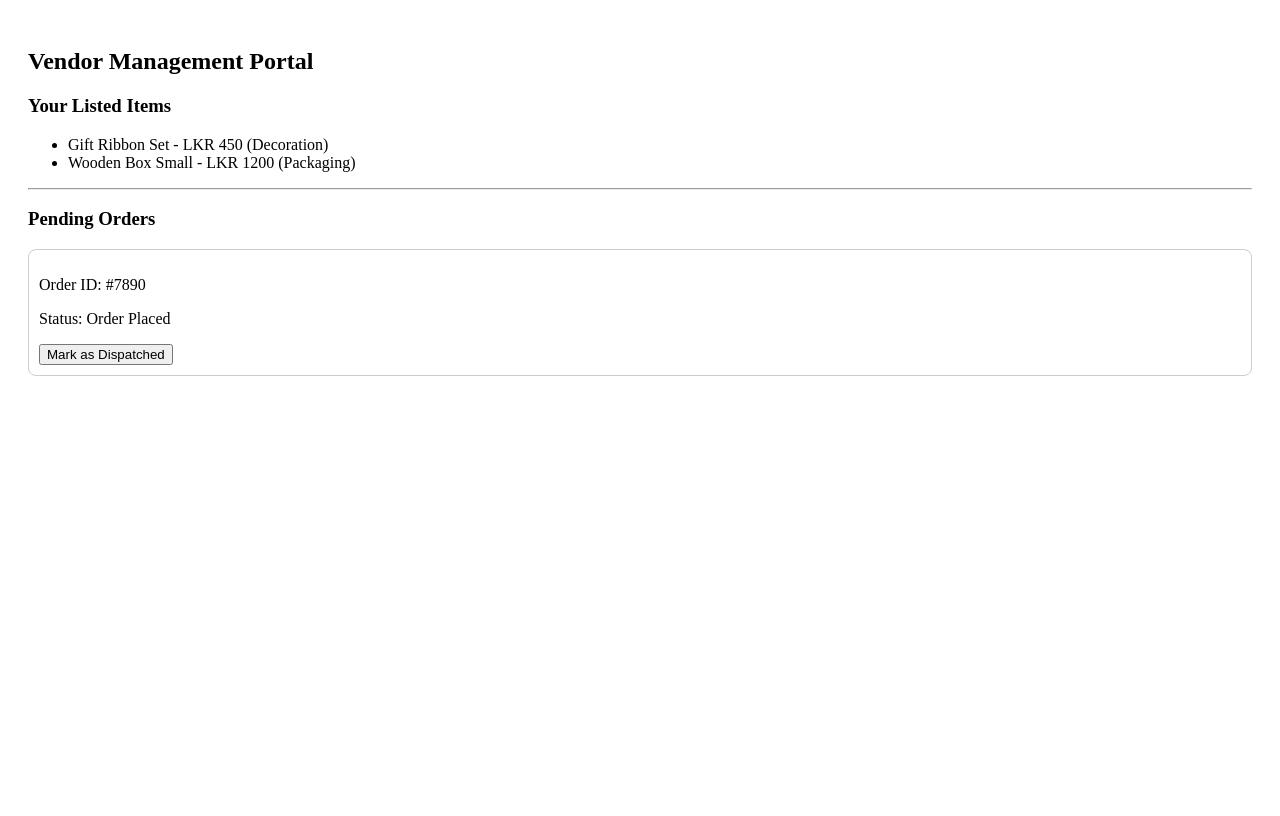
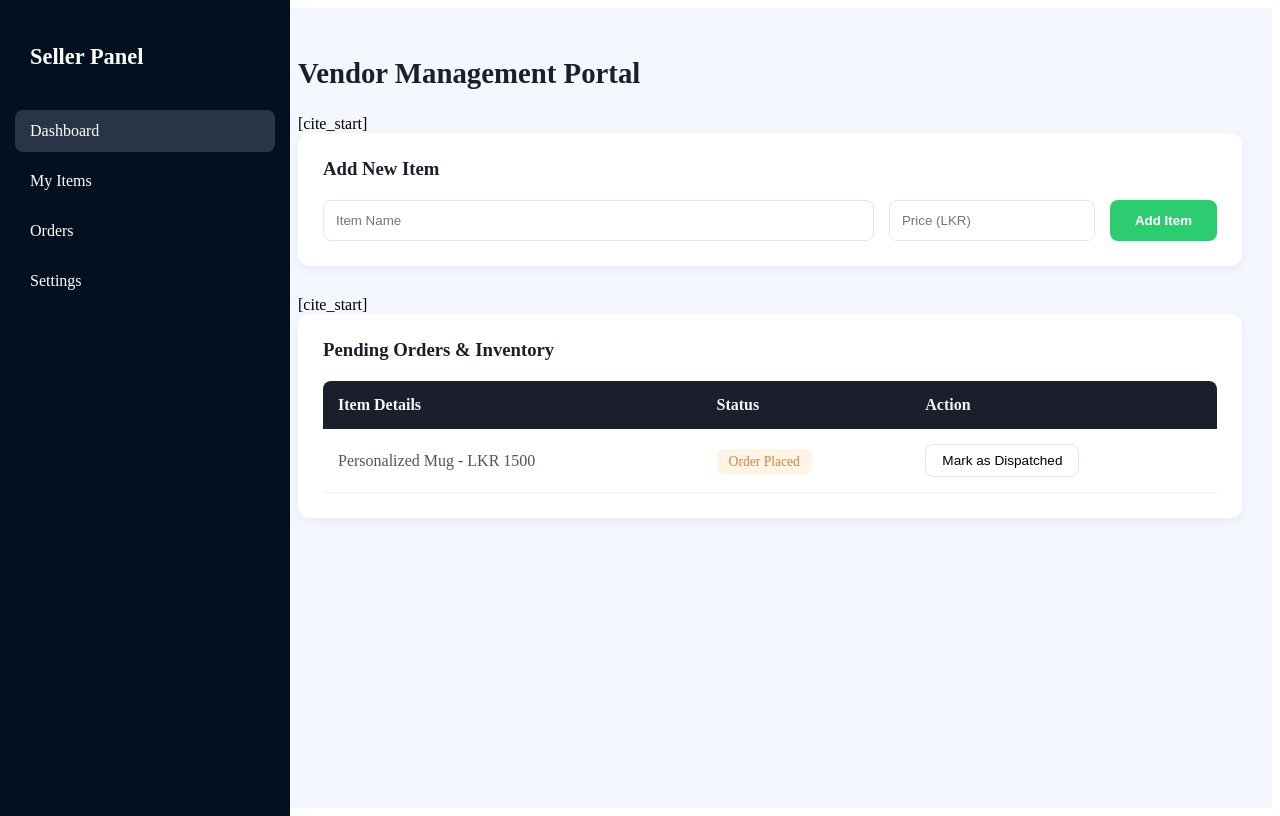
Before and after one commit to Dineth519/e23-co2060-GiftBox-Customization-Marketplace, a React (Create React App) app in the folder code/frontend/: page /seller in a window 1280 px wide. Built offline with nearby package versions, Linux system fonts and the light colour scheme.

Commit message:
Added Add Item form and improved seller table UI

```diff
--- a/code/frontend/src/components/seller/SellerSidebar.jsx
+++ b/code/frontend/src/components/seller/SellerSidebar.jsx
@@ -1,13 +1,44 @@
 import React from 'react';
 
 const SellerSidebar = () => {
+  // Sidebar container style matching the dark admin theme
+  const sidebarStyle = {
+    width: '260px',
+    height: '100vh',
+    background: '#041020',
+    color: 'white',
+    padding: '25px 15px',
+    position: 'fixed',
+    left: 0,
+    top: 0
+  };
+
+  const menuItemStyle = {
+    padding: '12px 15px',
+    margin: '8px 0',
+    borderRadius: '8px',
+    cursor: 'pointer',
+    fontSize: '1rem',
+    transition: 'background 0.3s'
+  };
+
+  // Active menu item highlight matching the admin panel
+  const activeItemStyle = {
+    ...menuItemStyle,
+    background: '#293546',   // Darker background for active item
+    fontWeight: '500'
+  };
+
   return (
-    <div style={{ width: '200px', height: '100vh', background: '#2c3e50', color: 'white', padding: '20px' }}>
-      <h3>Seller Panel</h3>
+    <div style={sidebarStyle}>
+      <h2 style={{ fontSize: '1.4rem', marginBottom: '40px', paddingLeft: '15px', fontWeight: 'bold' }}>
+        Seller Panel
+      </h2>
       <ul style={{ listStyle: 'none', padding: 0 }}>
-        <li style={{ margin: '20px 0', cursor: 'pointer' }}>Dashboard</li>
-        <li style={{ margin: '20px 0', cursor: 'pointer' }}>My Items</li>
-        <li style={{ margin: '20px 0', cursor: 'pointer' }}>Orders</li>
+        <li style={activeItemStyle}>Dashboard</li>
+        <li style={menuItemStyle}>My Items</li>
+        <li style={menuItemStyle}>Orders</li>
+        <li style={menuItemStyle}>Settings</li>
       </ul>
     </div>
   );
--- a/code/frontend/src/pages/seller/SellerDashboard.jsx
+++ b/code/frontend/src/pages/seller/SellerDashboard.jsx
@@ -1,46 +1,93 @@
 import React, { useState } from 'react';
+import SellerSidebar from '../../components/seller/SellerSidebar';
 
 const SellerDashboard = () => {
- // Sample data for items listed by the seller
-  const [items] = useState([
-    { id: 1, name: 'Gift Ribbon Set', price: 450, category: 'Decoration' },
-    { id: 2, name: 'Wooden Box Small', price: 1200, category: 'Packaging' }
+  const [items, setItems] = useState([
+    { id: 1, name: 'Personalized Mug', price: 1500, status: 'Order Placed' },
   ]);
 
-  // Function to handle status update for an order
+  const [newItem, setNewItem] = useState({ name: '', price: '' });
+
+  const handleAddItem = (e) => {
+    e.preventDefault();
+    setItems([...items, { ...newItem, id: Date.now(), status: 'Order Placed' }]);
+    setNewItem({ name: '', price: '' });
+    alert("Item added successfully!");
+  };
+
   const handleStatusUpdate = (orderId) => {
-    console.log(`Order ${orderId} marked as Dispatched`);
-    alert("Item status updated to: Item Dispatched by Vendor");
+    alert("Status Updated: Item Dispatched by Vendor");
   };
 
   return (
-    <div className="seller-container" style={{ padding: '20px' }}>
-      <h2>Vendor Management Portal</h2>
+    // Main background matching the light blue admin theme
+    <div style={{ display: 'flex', background: '#f4f7fe', minHeight: '100vh' }}>
+      <SellerSidebar />
 
-      <section>
-        <h3>Your Listed Items</h3>
-        <ul>
-          {items.map(item => (
-            <li key={item.id}>
-              {item.name} - LKR {item.price} ({item.category})
-            </li>
-          ))}
-        </ul>
-      </section>
+      {/* Content offset by sidebar width */}
+      <div style={{ flex: 1, padding: '30px', marginLeft: '260px' }}>
+        <h1 style={{ color: '#1a1f2b', marginBottom: '25px', fontSize: '1.8rem' }}>Vendor Management Portal</h1>
 
-      <hr />
+        [cite_start]{/* Add New Item Section [cite: 16, 23] */}
+        <div style={{ background: 'white', padding: '25px', borderRadius: '12px', marginBottom: '30px', boxShadow: '0 4px 12px rgba(0,0,0,0.05)' }}>
+          <h3 style={{ color: '#1a1f2b', marginTop: 0, marginBottom: '20px' }}>Add New Item</h3>
+          <form onSubmit={handleAddItem} style={{ display: 'flex', gap: '15px' }}>
+            <input
+              type="text"
+              placeholder="Item Name"
+              style={{ padding: '12px', borderRadius: '8px', border: '1px solid #e0e6ed', flex: 1 }}
+              value={newItem.name}
+              onChange={(e) => setNewItem({...newItem, name: e.target.value})}
+              required
+            />
+            <input
+              type="number"
+              placeholder="Price (LKR)"
+              style={{ padding: '12px', borderRadius: '8px', border: '1px solid #e0e6ed', width: '180px' }}
+              value={newItem.price}
+              onChange={(e) => setNewItem({...newItem, price: e.target.value})}
+              required
+            />
+            <button type="submit" style={{ padding: '12px 25px', cursor: 'pointer', background: '#2ecc71', color: 'white', border: 'none', borderRadius: '8px', fontWeight: 'bold' }}>
+              Add Item
+            </button>
+          </form>
+        </div>
 
-      <section>
-        <h3>Pending Orders</h3>
-        <div style={{ border: '1px solid #ccc', padding: '10px', borderRadius: '8px' }}>
-          <p>Order ID: #7890</p>
-          <p>Status: Order Placed</p>
-
-          <button onClick={() => handleStatusUpdate(7890)}>
-            Mark as Dispatched
-          </button>
+        [cite_start]{/* Pending Orders Section [cite: 24, 47, 51] */}
+        <div style={{ background: 'white', padding: '25px', borderRadius: '12px', boxShadow: '0 4px 12px rgba(0,0,0,0.05)' }}>
+          <h3 style={{ color: '#1a1f2b', marginTop: 0, marginBottom: '20px' }}>Pending Orders & Inventory</h3>
+          <table style={{ width: '100%', borderCollapse: 'collapse', textAlign: 'left' }}>
+            <thead>
+              <tr style={{ background: '#1a1f2b', color: '#f0f7ff' }}> {/* Dark header matching sidebar */}
+                <th style={{ padding: '15px', borderRadius: '8px 0 0 0' }}>Item Details</th>
+                <th style={{ padding: '15px' }}>Status</th>
+                <th style={{ padding: '15px', borderRadius: '0 8px 0 0' }}>Action</th>
+              </tr>
+            </thead>
+            <tbody>
+              {items.map(item => (
+                <tr key={item.id} style={{ borderBottom: '1px solid #f0f2f5' }}>
+                  <td style={{ padding: '15px', color: '#4a5568' }}>{item.name} - LKR {item.price}</td>
+                  <td style={{ padding: '15px' }}>
+                    <span style={{ background: '#fff4e5', color: '#d48344', padding: '5px 12px', borderRadius: '6px', fontSize: '0.85rem', fontWeight: '500' }}>
+                      {item.status}
+                    </span>
+                  </td>
+                  <td style={{ padding: '15px' }}>
+                    <button
+                      onClick={() => handleStatusUpdate(item.id)}
+                      style={{ padding: '8px 16px', cursor: 'pointer', background: 'white', border: '1px solid #e0e6ed', borderRadius: '8px', fontSize: '0.85rem' }}
+                    >
+                      Mark as Dispatched
+                    </button>
+                  </td>
+                </tr>
+              ))}
+            </tbody>
+          </table>
         </div>
-      </section>
+      </div>
     </div>
   );
 };
```
